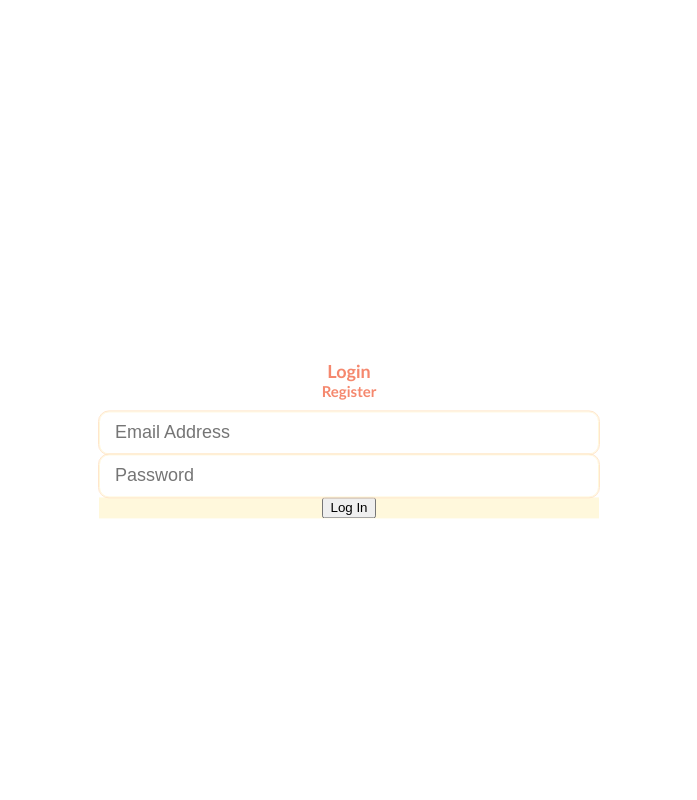
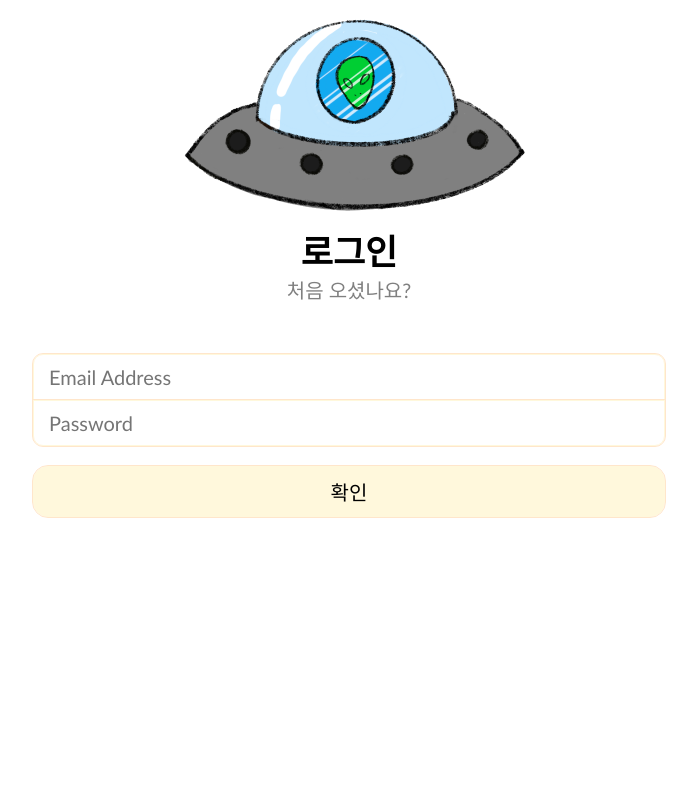
Before and after one commit to s0ye0nyang8/space-sheep, a Django app: page / in a window 1280 px wide. Shown: the whole page, without its empty margins (291-988 px from the left). Run offline with Django 3.2, Linux system fonts and the light colour scheme; some libraries are stand-ins or nearby versions; some web fonts are replaced.

Commit message:
Changed login/home design

```diff
--- a/main/static/css/login.css
+++ b/main/static/css/login.css
@@ -1,155 +1,138 @@
+@font-face {
+  font-family: 'KyoboHand';
+  src: url('https://cdn.jsdelivr.net/gh/projectnoonnu/noonfonts_20-04@1.0/KyoboHand.woff') format('woff');
+  font-weight: normal;
+  font-style: normal;
+}
+
 body {
-  padding-top: 90px;
   font-family:'KyoboHand',"Calibri", "Roboto", sans-serif;
 }
 
-.container{
-  /* background-color: #edeff2; */
-  position: absolute;
-  width: 1000px;
-  height: auto;
-  left: 50%;
-  top: 50%;
-  transform: translateX(-50%) translateY(-50%);
+.col-0, .col-1, .col-3{
+  margin: auto;
+  text-align: center;
+}
+.col-0 {width: 30%;}
+.col-1 {width: 50%;}
+.col-3 {width: 40%;}
+
+
+@media only screen and (max-width: 500px) {
+  /* For mobile phones: */
+  .col-1, .col-3 {
+    width: 100%;
+  }
+  .col-0{
+    width: 70%;
+  }
+}
+
+
+.form-group{
+  margin: auto;
+  text-align: center;
+}
+.logo-image{
+  margin: auto;
+  text-align: center;
+}
+.container .panel-heading {
+  background-color: none;
+}
+
+.panel-heading a{
+  text-decoration: none;
+  color: grey;
+  font-weight:normal;
+  font-size: 20px;
+}
+
+.panel-heading .login,.panel-heading .register{
+  margin: auto;
   text-align: center;
 }
 
-.container .tempimg img{
-  width: 50%;
-  height: auto;
+
+.panel-heading a.active{
+color: black;
+font-weight: bold;
+font-size: 35px;
 }
 
-.myform{
-  width: 50%;
-  transform: translateX(50%) translateY(30%);
-}
-.submit-button{
-  width: 100%;
-  text-align: center;
-  background-color: #fff8dc;
-  color: #f5886e;
-}
-.menu .btn {
-  display: block;
-  /* position: absolute; */
-  width: 50%;
-  height: 50px;
-  right: 100px;
-  /* background-color: #f5886e; */
-  margin: auto;
-  border: 1px solid rgba(0,0,0,0.05);
-  outline: none;
-  font-weight: 600;
-  border-radius: 0;
-  padding: 10;
+.container .panel-body{
+  margin-top: 50px;
 }
 
-
-.form-control{
-  background-color: white;
+.btn {
+  color: black;
+  width: 100%;
+  background-color: #fff8dc;
+  font-size: 20px;
+  display: block;
+  border: 1px;
+  outline: none;
+  border-radius: 15px;
+  padding: 10;
+  margin-bottom: 5;
 }
 
-.panel-login {
-border-color: white;
-}
-.panel-login>.panel-heading {
-color: #f5886e;
-background-color: #fff;
-border-color: #fff;
-text-align:center;
-}
-.panel-login>.panel-heading a{
-text-decoration: none;
-color: #f5886e;
-font-weight: bold;
-font-size: 15px;
-/* -webkit-transition: all 0.1s linear;
--moz-transition: all 0.1s linear;
-transition: all 0.1s linear; */
-}
-.panel-login>.panel-heading a.active{
-color: #f5886e;
-font-size: 18px;
-}
-.panel-login>.panel-heading hr{
-margin-top: 10px;
-margin-bottom: 0px;
-clear: both;
-border: 0;
-height: 1px;
-/* background-image: -webkit-linear-gradient(left,rgba(0, 0, 0, 0),rgba(0, 0, 0, 0.15),rgba(0, 0, 0, 0));
-background-image: -moz-linear-gradient(left,rgba(0,0,0,0),rgba(0,0,0,0.15),rgba(0,0,0,0));
-background-image: -ms-linear-gradient(left,rgba(0,0,0,0),rgba(0,0,0,0.15),rgba(0,0,0,0));
-background-image: -o-linear-gradient(left,rgba(0,0,0,0),rgba(0,0,0,0.15),rgba(0,0,0,0)); */
-}
-.panel-login input[type="text"],.panel-login input[type="email"],.panel-login input[type="password"] {
+.form-group input{
+  font-family:'KyoboHand',"Calibri", "Roboto", sans-serif;
   position: relative;
-  display: block;
-  resize: none;
-  width: 100%;
+  font-size: 20px;
   overflow: hidden;
-  font-size: large;
-  border-radius:10px;
+  margin: auto;
+  text-align: left;
+  /* font-size: large; */
   overflow-wrap: break-word;
   outline-style:solid;
   outline-color: #ffe6cb;
   outline-width: 1px;
   border: 1px solid #fff8dc;
-  padding: 10px 55px 10px 15px;
+  padding: 10px 15px 10px 15px;
 }
-  /* height: 45px;
-border: 1px solid #edeff2;
-font-size: 16px;
--webkit-transition: all 0.1s linear;
--moz-transition: all 0.1s linear;
-transition: all 0.1s linear; */
-/* } */
-/* .panel-login input:hover,
-.panel-login input:focus {
-outline:none;
--webkit-box-shadow: none;
--moz-box-shadow: none;
-box-shadow: none;
-border-color: #edeff2;
-} */
-.btn-login {
-/* background-color: #edeff2; */
-outline: none;
-color: #f5886e;
-font-size: 14px;
-height: auto;
-font-weight: normal;
-padding: 14px 0;
-text-transform: uppercase;
-border-color: #f5886e;
+
+.form-group input[type="email"]{
+  margin-top: 50;
+  border-top-left-radius: 10px;
+  border-top-right-radius: 10px;
 }
-.form-group{
-  color: white;
+
+.form-group input[type="password"] {
+  border-bottom-left-radius: 10px;
+  border-bottom-right-radius: 10px;
 }
-/* .forgot-password {
-text-decoration: underline;
-color: #888;
+.form-group input[type="submit"]{
+  text-align: center;
+  margin-top: 20;
 }
-.forgot-password:hover,
-.forgot-password:focus {
-text-decoration: underline;
-color: #666;
-} */
+.form-group input:hover,
+.form-group input:focus {
+  outline-width: 3px;
+}
 
-.btn-register {
-background-color: #f5886e;
-outline: none;
-color: #fff;
-font-size: 14px;
-height: auto;
-font-weight: normal;
-padding: 14px 0;
-text-transform: uppercase;
-border-color: #f5886e;
+.menu .home-btn:hover,
+.menu .home-btn:focus {
+  color:black;
+  font-size: larger;
 }
-.btn-register:hover,
-.btn-register:focus {
-color: #fff;
-background-color:#ffe6cb;
-border-color: #f5886e;
+
+.menu .home-btn{
+  margin-top: auto;
+  font-family : 'KyoboHand',"Calibri", "Roboto", sans-serif;
+  position: relative;
+  font-size: 60px;
+  background-color: white;
+  font-size: 20px;
+  height: 50px;
+  border: none;
 }
+
+.footer {
+  position: fixed;
+  bottom: 0;
+  width: 100%;
+  margin: auto;
+  text-align: center;
+}
--- a/main/templates/main/login.html
+++ b/main/templates/main/login.html
@@ -2,98 +2,93 @@
     {% load static %}
     <html>
       <head>
+        <meta name="viewport" content="width=device-width, initial-scale=1.0">
         <script src="//code.jquery.com/jquery-1.11.1.min.js"></script>
         <link rel="stylesheet" href="{% static 'css/login.css'%}">
       </head>
-      <div class="container">
-    	<div class="row">
-			<div class="myform">
-				<div class="panel panel-login">
+      <body>
+            <div class="logo-image">
+                <img class="col-0 spaceship" src="{% static 'images/spaceship.png'%}">
+            </div>
             <div class="panel-heading">
-						<div class="row">
-							<div class="col-xs-6">
-								<a href="#" class="active" id="login-form-link">Login</a>
+                <div class="col-1">
+                    <div class="login">
+                        <a href="#" class="active" id="login-form-link">로그인</a>
                     </div>
-							<div class="col-xs-6">
-								<a href='../signup' id="register-form-link">Register</a>
+                    <div class="register">
+                        <a href='../signup' id="register-form-link">처음 오셨나요?</a>
                     </div>
                 </div>
-						<hr>
             </div>
             <div class="panel-body">
                 <div class="row">
-							<div class="col-lg-12">
-
                     <form id="login-form" method="post" role="form" style="display: block;">
                         {% csrf_token %}
                         <div class="form-group">
-										<input type="email" name="userid" id="email" tabindex="1" class="form-control" placeholder="Email Address" value="">
+                            <input class="col-1" type="email" name="userid" id="email" tabindex="1"  placeholder="Email Address" value="">
                         </div>
+                        <div class="form-group">
                             {% csrf_token %}
+                            <input class="col-1" type="password" name="userpw" id="password" tabindex="2"  placeholder="Password">
+                        </div>
                         <div class="form-group">
-										<input type="password" name="userpw" id="password" tabindex="2" class="form-control" placeholder="Password">
-									</div>
-
                         {% if messages %}
                             {% for message in messages %}
-                                            <div class="{{message.tags}}">
+                                <div class="col-1 {{message.tags}}">
                                     {{ message.message }}
                                 </div>
                             {% endfor %}
                         {% endif %}
+                        </div>
                         {% csrf_token %}
                         <div class="form-group">
-										<div class="row">
+                            <div class="col-1 submit-button">
+                                <input type="submit" id="login-submit" tabindex="4" class="btn btn-login" value="확인">
+                            </div>
+                        <!-- {% load socialaccount %}
+                        {% providers_media_js %}
                             <div class="submit-button">
-												<input type="submit" value="Log In">
-											</div>
-                                            {% load socialaccount %}
-                                            {% providers_media_js %}
-                                            <!-- <div class="submit-button">
-												<input type="submit" name="트위터로 계속하기" id="login-submit" tabindex="4" class="form-control btn btn-login" value="트위터로 계속하기">
+                                <input type="submit" class="btn btn-twitter" value="트위터로 계속하기">
                             </div>
                             <div class="submit-button">
-												<input type="submit" name="구글로 계속하기" id="login-submit" tabindex="4" class="form-control btn btn-login" value="구글로 계속하기">
+                                <input type="submit" name="구글로 계속하기" id="login-submit" tabindex="4" class="btn btn-google" value="구글로 계속하기">
                             </div> -->
                         </div>
-									</div>
                     </form>
-                                {% csrf_token %}
                     <form id="register-form" action="../signup/" method="post" role="form" style="display: none;">
                         {% csrf_token %}
                         <div class="form-group">
-										<input type="email" name="userid" id="email" tabindex="1" class="form-control" placeholder="Email Address" value="">
+                            <input class="col-1" type="email" name="userid" id="email" tabindex="1"  placeholder="Email Address" value="">
                         </div>
                         {% csrf_token %}
                         <div class="form-group">
-										<input type="password" name="password1" id="password" tabindex="2" class="form-control" placeholder="Password">
+                            <input class="col-1" name="password1" id="password" tabindex="2" placeholder="Password">
                         </div>
                         {% csrf_token %}
                         <div class="form-group">
-										<input type="password" name="password2" id="confirm-password" tabindex="2" class="form-control" placeholder="Confirm Password">
+                            <input class="col-1" type="password" name="password2" id="confirm-password" tabindex="2" placeholder="Confirm Password">
                         </div>
                         {% if messages %}
                             {% for message in messages %}
-                                            <div class="{{message.tags}}">
+                                <div class="col-1 {{message.tags}}">
                                     {{ message.message }}
                                 </div>
                             {% endfor %}
                         {% endif %}
                         <div class="form-group">
-										<div class="row">
-											<div class="submit-button">
-                                                <input type="submit" action="../signup" value="Register Now">
-											</div>
+                            <div class="col-1 submit-button">
+                                <input type="submit" action="../signup" id="login-submit" tabindex="4" class="btn btn-register" value="계정 생성하기">
                             </div>
                         </div>
                     </form>
                 </div>
             </div>
-					</div>
-				</div>
-			</div>
-		</div>
-	</div>
+            <!-- <div class="footer">
+                <img class="col-3" src="{% static 'images/footer.png'%}">
+            </div> -->
+       </body>
+	</html>
+
 <script type="text/javascript">
 $(function() {
 
@@ -114,34 +109,3 @@
 
 });
 </script>
-
-      <!-- <body width="100%" height="100%">
-        <form method="post" class="loginForm">
-            {% csrf_token %}
-            <h2>Login</h2>
-            <div class="idForm">
-                <input type="text" name="userid" placeholder="ID" required>
-            </div>
-            <div class="passForm">
-                <input type="password" name="userpw" placeholder="PW" required>
-            </div>
-            {% if messages %}
-                {% for message in messages %}
-                    <div class="{{message.tags}}">
-                        {{ message.message }}
-                    </div>
-                {% endfor %}
-            {% endif %}
-            {% if request.GET.next %}
-                <input type="hidden" name="next" value="{{request.GET.next}}">
-            {% endif %}
-            <button type=submit class="btn">
-                LOG IN
-            </button>
-        </form> -->
-<!--
-        <div class="bottomText">
-            Don't you have ID? <a style="text-decoration: none;" href="../signup/">sign up</a>
-        </div>
-      </body>
-    </html> -->
```
Also changed, not shown: main/static/css/home.css (added, +85 -0 lines), main/templates/main/home.html (+17 -19 lines), main/static/images/footer.png (added), main/static/images/space-bg.png (added), main/static/images/spaceship.png (added). Lines whose indentation alone changed are shown as unchanged.
